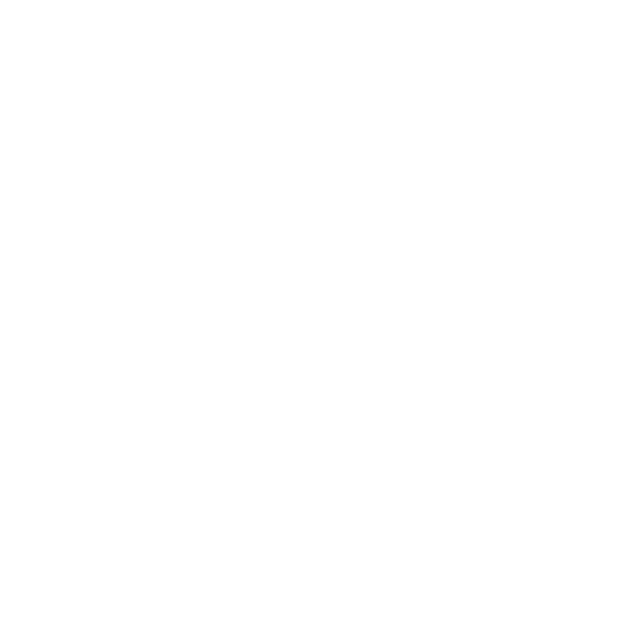
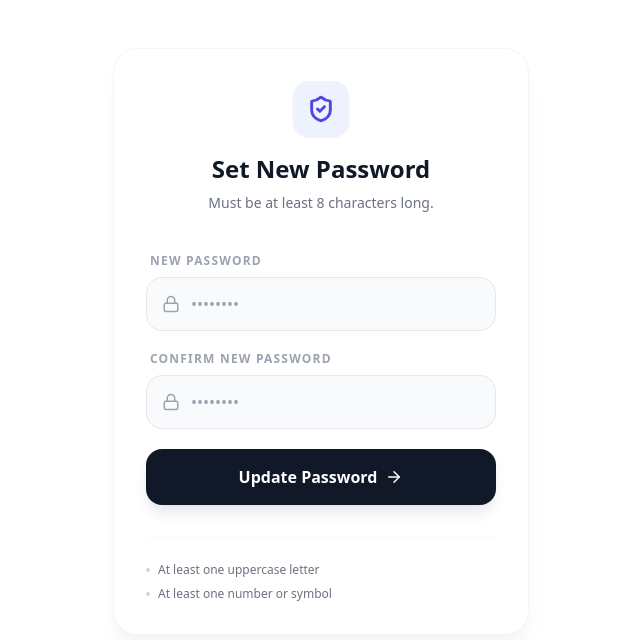
Before and after one commit to AshiqCode/User-Managment, a React (Create React App) app: page /ResetPassword in a window 1280 px wide. Before the commit this address had no page. Shown: the top 640 px of the page, without its empty margins (319-959 px from the left). Built offline with nearby package versions, Linux system fonts and the light colour scheme.

Commit message:
ResetPassword Page Added

```diff
--- a/src/App.js
+++ b/src/App.js
@@ -4,6 +4,7 @@
 import Auth from "./Pages/Auth";
 import { ToastContainer } from "react-toastify";
 import ForgotPassword from "./Pages/ForgotPassword";
+import ResetPassword from "./Pages/ResetPassword";
 
 function App() {
   return (
@@ -12,6 +13,7 @@
       <Routes>
         <Route path="/" element={<Auth />} />
         <Route path="/ForgotPassword" element={<ForgotPassword />} />
+        <Route path="/ResetPassword" element={<ResetPassword />} />
       </Routes>
       <ToastContainer />
     </BrowserRouter>
--- /dev/null
+++ b/src/Pages/ResetPassword.js
@@ -0,0 +1,84 @@
+import React from 'react';
+import { Lock, ShieldCheck, ArrowRight } from 'lucide-react';
+
+export default function ResetPassword() {
+    return (
+        <div className="max-w-md mx-auto mt-12 px-4">
+            <div className="bg-white p-8 rounded-3xl shadow-xl shadow-gray-100 border border-gray-100">
+
+                {/* Header Section */}
+                <div className="mb-10 text-center">
+                    <div className="inline-flex items-center justify-center w-14 h-14 bg-indigo-50 text-indigo-600 rounded-2xl mb-4 shadow-sm">
+                        <ShieldCheck size={28} strokeWidth={2.5} />
+                    </div>
+                    <h2 className="text-2xl font-bold text-gray-900">
+                        Set New Password
+                    </h2>
+                    <p className="text-sm text-gray-500 mt-2">
+                        Must be at least 8 characters long.
+                    </p>
+                </div>
+
+                <form className="space-y-5">
+                    {/* New Password Field */}
+                    <div>
+                        <label className="block text-xs font-bold uppercase tracking-widest text-gray-400 mb-2 ml-1">
+                            New Password
+                        </label>
+                        <div className="relative group">
+                            <div className="absolute inset-y-0 left-0 pl-4 flex items-center pointer-events-none text-gray-400 group-focus-within:text-indigo-500 transition-colors">
+                                <Lock size={18} />
+                            </div>
+                            <input
+                                type="password"
+                                placeholder="••••••••"
+                                className="w-full pl-11 pr-4 py-3.5 bg-gray-50 border border-gray-200 rounded-2xl focus:ring-4 focus:ring-indigo-500/10 focus:border-indigo-500 focus:bg-white focus:outline-none transition-all duration-200"
+                                required
+                            />
+                        </div>
+                    </div>
+
+                    {/* Confirm Password Field */}
+                    <div>
+                        <label className="block text-xs font-bold uppercase tracking-widest text-gray-400 mb-2 ml-1">
+                            Confirm New Password
+                        </label>
+                        <div className="relative group">
+                            <div className="absolute inset-y-0 left-0 pl-4 flex items-center pointer-events-none text-gray-400 group-focus-within:text-indigo-500 transition-colors">
+                                <Lock size={18} />
+                            </div>
+                            <input
+                                type="password"
+                                placeholder="••••••••"
+                                className="w-full pl-11 pr-4 py-3.5 bg-gray-50 border border-gray-200 rounded-2xl focus:ring-4 focus:ring-indigo-500/10 focus:border-indigo-500 focus:bg-white focus:outline-none transition-all duration-200"
+                                required
+                            />
+                        </div>
+                    </div>
+
+                    <button
+                        type="submit"
+                        className="w-full bg-gray-900 hover:bg-black text-white font-bold py-4 rounded-2xl transition-all duration-300 transform active:scale-[0.97] shadow-lg shadow-gray-200 flex items-center justify-center gap-2 mt-2"
+                    >
+                        Update Password
+                        <ArrowRight size={18} />
+                    </button>
+                </form>
+
+                {/* Password Requirements Guide */}
+                <div className="mt-8 pt-6 border-t border-gray-50">
+                    <ul className="space-y-2">
+                        <li className="flex items-center text-xs text-gray-500 gap-2">
+                            <div className="w-1 h-1 rounded-full bg-gray-300" />
+                            At least one uppercase letter
+                        </li>
+                        <li className="flex items-center text-xs text-gray-500 gap-2">
+                            <div className="w-1 h-1 rounded-full bg-gray-300" />
+                            At least one number or symbol
+                        </li>
+                    </ul>
+                </div>
+            </div>
+        </div>
+    );
+}
```
